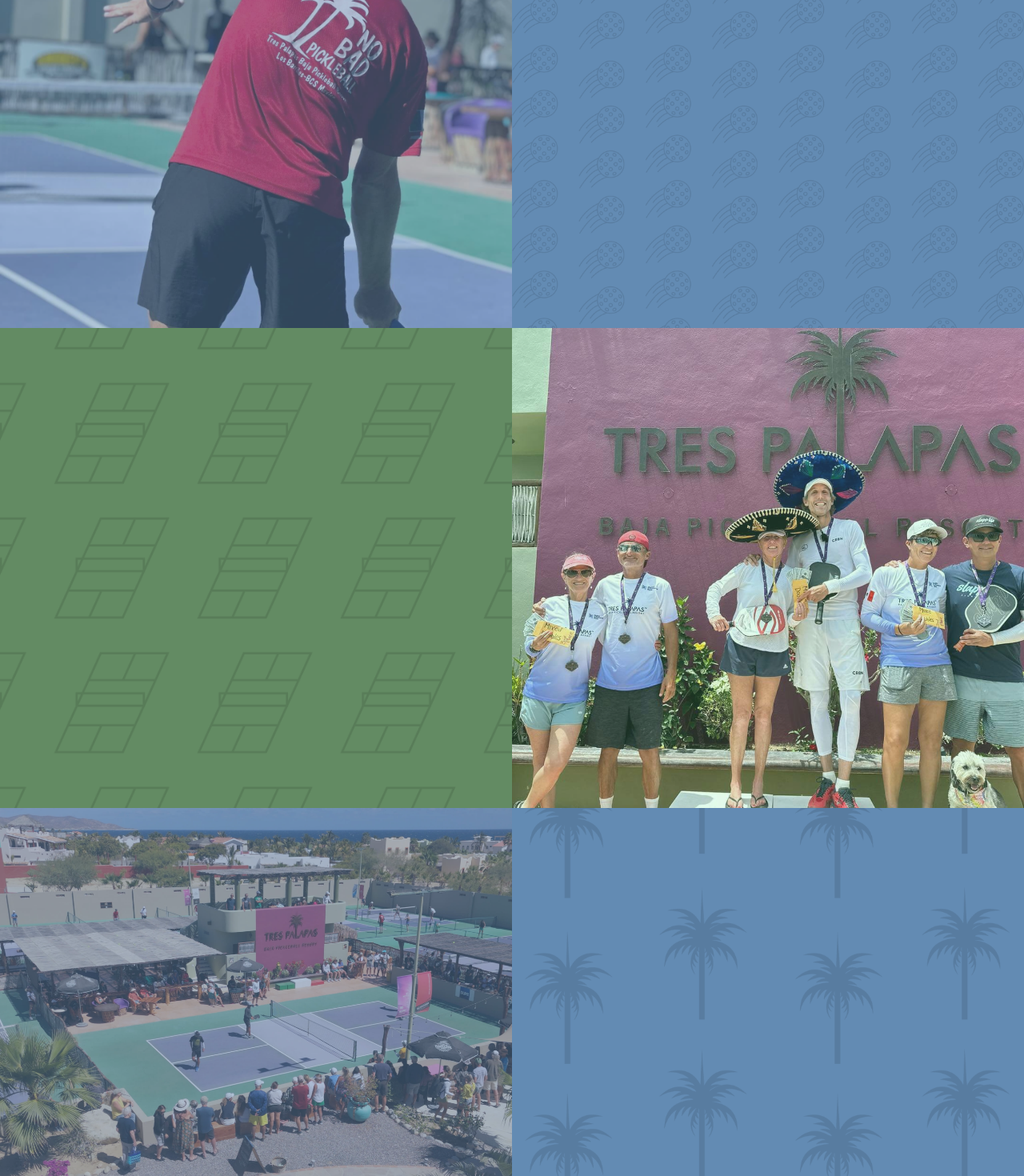
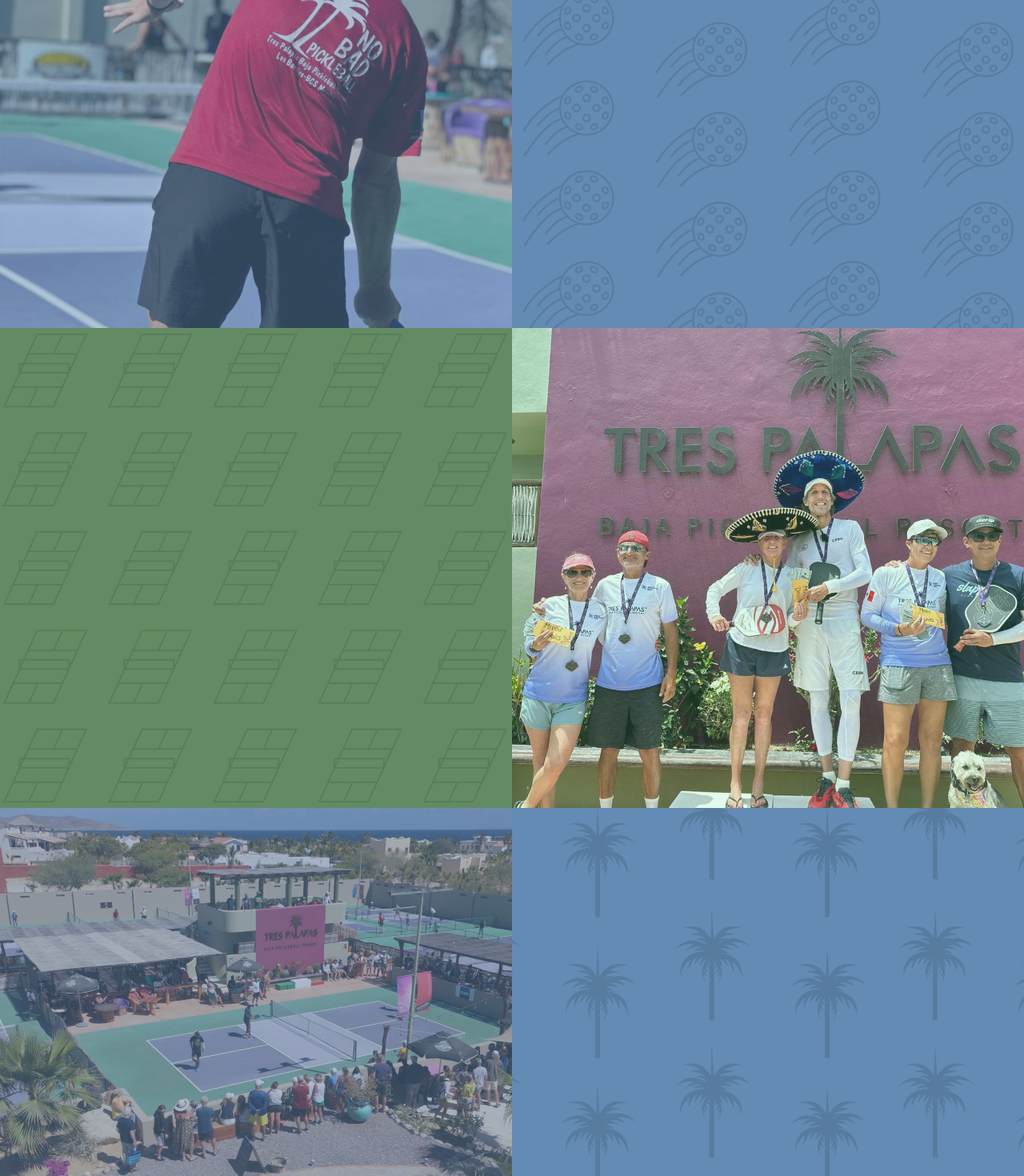
Before and after one commit to russelrex/tres, a Next.js app: page / in a window 1280 px wide. Shown: the part 1330-2800 px from the top of the page at 80% size. Built offline with nearby package versions, Linux system fonts and the light colour scheme; a web font is replaced by a local one.

Commit message:
Fix background icons

```diff
--- a/src/app/foods/page.tsx
+++ b/src/app/foods/page.tsx
@@ -14,7 +14,7 @@ export default function Packages() {
         <div className="grid grid-cols-1 md:grid-cols-2 min-h-screen">
             <div className="relative">
                 <Image
-                    className="inset-0 opacity-10"
+                    className="inset-0 opacity-10 transform scale-90"
                     src="/pickle-ss-05.png"
                     alt="Pickleball"
                     objectFit="cover"
--- a/src/app/packages/page.tsx
+++ b/src/app/packages/page.tsx
@@ -13,14 +13,24 @@ export default function Packages() {
                 backgroundColor: 'rgb(99, 139, 99)'
                 }}
             >
-            <Image
+    <div className="fixed inset-0 overflow-hidden">
+    <Image
+      className="opacity-10"
+      src="/bg-01.png"
+      alt="Pickleball"
+      width={1600}
+      height={2000}
+      style={{ zIndex: -1 }}
+    />
+  </div>
+            {/* <Image
                 className="fixed inset-0 opacity-10"
                 src="/bg-01.png"
                 alt="Pickleball"
                 objectFit="cover"
                 objectPosition="center"
                 layout="fill"
-            />
+            /> */}
             <div className="grid grid-cols-1 sm:grid-cols-3 text-center py-24 gap-2">
             <div className="z-10 text-white justify-self-center">
                 <div data-aos="zoom-in-right" className="relative inline-block">
--- a/src/app/page.tsx
+++ b/src/app/page.tsx
@@ -26,13 +26,25 @@ export default function Home() {
           backgroundColor: 'rgb(99, 139, 99)'
         }}
       >
-        <Image
-            className="opacity-10"
+          <div className="absolute inset-0 overflow-hidden">
+    <Image
+      className="opacity-10" // Scale down the image to 75% without affecting width/height
+      src="/bg-02.png"
+      alt="Pickleball"
+      // objectFit="cover"
+      // layout="fill"
+      width={1400}
+      height={2300}
+      style={{ zIndex: -1 }}
+    />
+  </div>
+        {/* <Image
+            className="opacity-10 transform scale-y-75"
             src="/bg-02.png"
             alt="Pickleball"
             objectFit="cover"
             layout="fill"
-          />
+          /> */}
         <div className="container text-center mt-20 xs:ml-72 sm:text-start">
           <div data-aos="fade-left" className="relative inline-block">
             <p className="relative text-white text-2xl sm:text-4xl lg:text-6xl font-extrabold inline z-10">
@@ -200,7 +212,7 @@ export default function Home() {
         </div>
         <div className="relative overflow-hidden flex items-center justify-center">
           <Image
-              className="opacity-10"
+              className="opacity-10 transform scale-200"
               src="/bg-01.png"
               alt="Pickleball"
               objectFit="cover"
@@ -237,7 +249,7 @@ export default function Home() {
         <div className="relative flex items-center justify-center" style={{
                 backgroundColor: 'rgb(99, 139, 99)'}}>
             <div
-              className="absolute opacity-10 inset-0 transform scale-150"
+              className="absolute opacity-10 inset-0 transform scale-110"
               style={{
                 backgroundImage: 'url("/pickle-ss-05.png")',
                 backgroundSize: 'cover',
@@ -347,7 +359,7 @@ export default function Home() {
         <div className="relative flex items-center justify-center overflow-hidden" style={{
                 backgroundColor: 'rgb(99, 139, 179)'}}>
             <div
-              className="absolute opacity-10 inset-0 transform scale-200"
+              className="absolute opacity-10 inset-0 transform scale-[1.7]"
               style={{
                 backgroundImage: 'url("/bg-02.png")',
                 backgroundSize: 'cover',
--- a/src/app/tournaments/page.tsx
+++ b/src/app/tournaments/page.tsx
@@ -15,14 +15,24 @@ export default function Tournaments() {
           style={{
           backgroundColor: 'rgb(99, 139, 179)'
         }}>
-          <Image
+              <div className="fixed inset-0 overflow-hidden">
+    <Image
+      className="opacity-10"
+      src="/bg-01.png"
+      alt="Pickleball"
+      width={1600}
+      height={2000}
+      style={{ zIndex: -1 }}
+    />
+  </div>
+          {/* <Image
             className="inset-0 opacity-10"
             src="/bg-01.png"
             alt="Pickleball"
             objectFit="cover"
             objectPosition="center"
             layout="fill"
-          />
+          /> */}
         <div className="grid grid-cols-1 sm:grid-cols-2 gap-2">
           <div data-aos="flip-right" data-aos-duration="2000" className="z-10">
             <div className="flex flex-col items-center mt-16 ml-0 mr-0 md:ml-[70px] md:mr-[-70px]">
```
